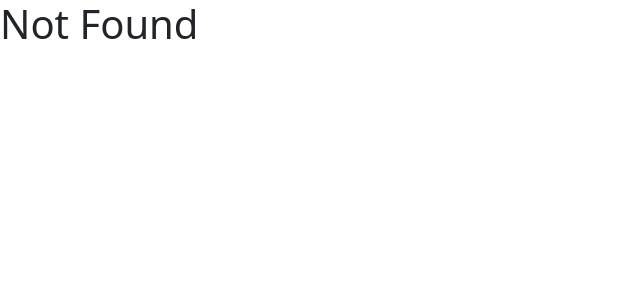
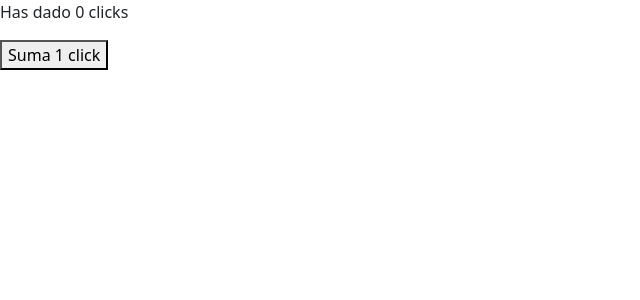
Before and after one commit to leogaleanoq/ReactExample, a React (Create React App) app: page / in a window 1280 px wide. Shown: the top 300 px of the page, without its empty margins (0-640 px from the left). Built offline with nearby package versions, Linux system fonts and the light colour scheme.

Commit message:
intro a hooks

```diff
--- a/src/components/App.js
+++ b/src/components/App.js
@@ -3,13 +3,14 @@
 import ExercisesContainer from '../pages/ExercisesContainer.js';
 import ExercisesNewContainer from '../pages/ExercisesNewContainer.js';
 import Error400 from '../pages/Error400.js';
+import HooksEx from '../pages/HooksEx';
 
 const App = () => (
     <BrowserRouter>
         <Switch>
         <Route exact path="/exercises" component={ExercisesContainer} />
         <Route exact path="/exercises/new" component={ExercisesNewContainer} />
-        <Route component={Error400}/>
+        <Route component={HooksEx || Error400}/>
         </Switch>
     </BrowserRouter>
 );
--- /dev/null
+++ b/src/pages/HooksEx.js
@@ -0,0 +1,18 @@
+
+import React, {useState} from 'react';
+
+const HooksEx = () =>{
+    //useState retorna el estado actual 'count' y setCount es la funcion que actualiza el estado. Se inicializa en 0 porque es entero
+    const [count,setCount] = useState(0);
+
+    return (
+        <div>
+            <p>Has dado {count} clicks</p>
+            <button onClick={()=> setCount(count+1)}>
+                Suma 1 click
+                </button>
+        </div>
+    );
+};
+
+export default HooksEx;
```
